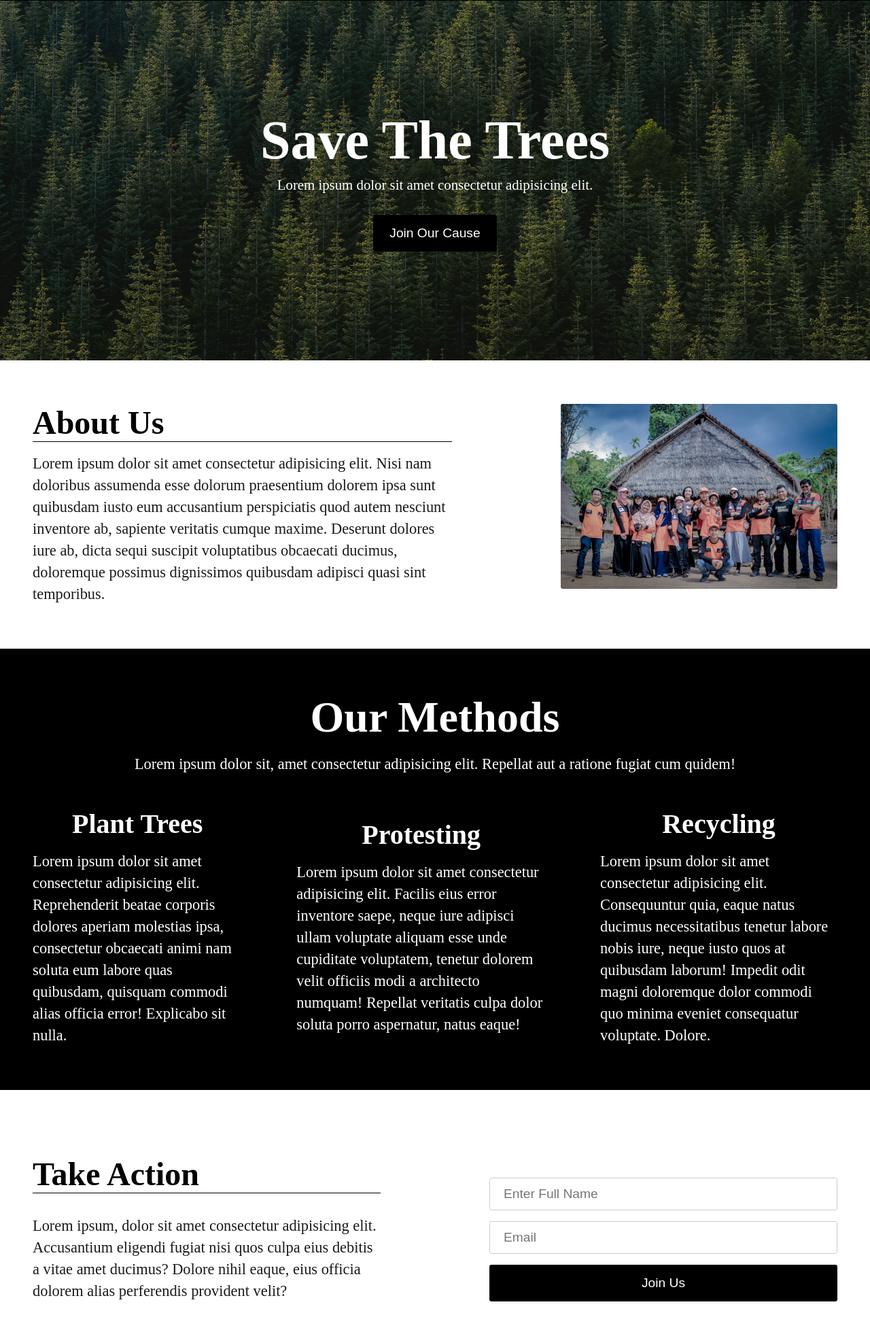
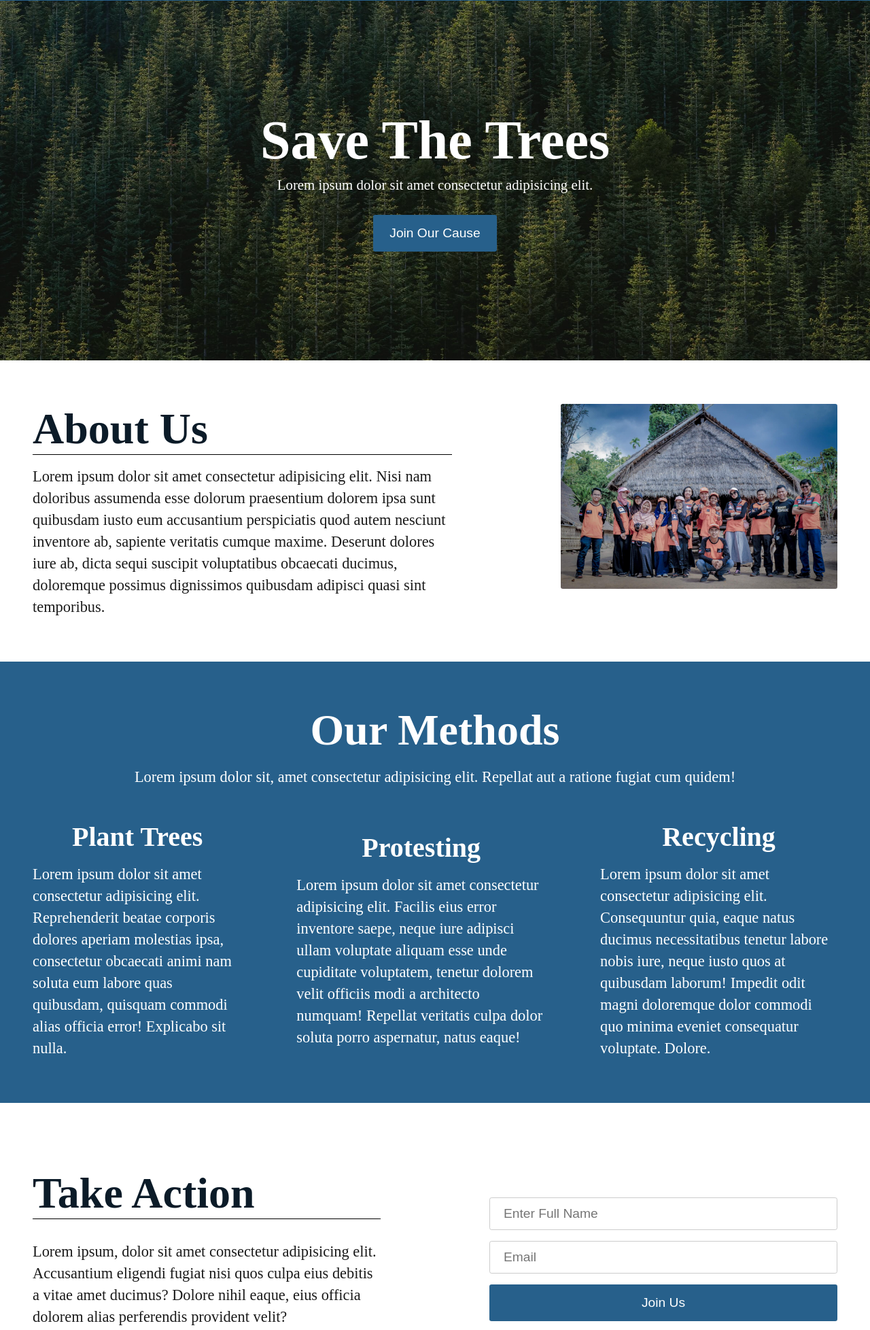
Before and after one commit to JoshuahBoardman/Save-the-trees, a plain HTML site: page index.html in a window 1280 px wide. Shown: the part 76-2032 px from the top of the page at 68% size. Drawn offline with Linux system fonts and the light colour scheme; a web font is replaced by a local one.

Commit message:
Cleaned up the CSS and finished the base styling.

```diff
--- a/style.css
+++ b/style.css
@@ -1,3 +1,8 @@
+:root {
+    --color-400: hsl(206, 56%, 35%);
+    --color-600: hsl(206, 56%, 10%);
+}
+
 /* Global styles*/
 
 *,
@@ -57,7 +62,7 @@ body {
 /* Header */
 
 header {
-    background-color: #000;
+    background-color: var(--color-400);
     width: 100%;
 }
 
@@ -273,6 +278,7 @@ header {
 
 .about-us-title {
     font-size: 2rem;
+    color: var(--color-600);
     margin-bottom: 1rem;
     border-bottom: .1rem solid #000;
 }
@@ -293,6 +299,10 @@ header {
     .about-us-section {
         padding: 2rem 2rem;
     }
+
+    .about-us-title {
+        font-size: 3rem;
+    }
 }
 
 @media (min-width: 992px) {
@@ -304,10 +314,6 @@ header {
         gap: 5rem;
         flex-direction: row;
         align-items: flex-start;
-    }
-
-    .about-us-title {
-        font-size: 3rem;
     }
 
     .about-us-img {
@@ -325,7 +331,7 @@ header {
     }
 
     .about-us-title {
-        font-size: 3rem;
+        font-size: 4rem;
 
     }
 }
@@ -333,7 +339,7 @@ header {
 /* Our Methods */
 
 .our-methods-section {
-    background-color: #000;
+    background-color: var(--color-400);
     display: flex;
     justify-content: center;
     align-items: center;
@@ -375,16 +381,15 @@ header {
     .our-methods-section {
         padding: 2rem 2rem;
     }
+
+    .our-methods-title {
+        font-size: 3rem;
+    }
 }
 
 @media (min-width: 992px) {
     .our-methods-section {
         padding: 4rem 2rem;
-    }
-
-    .our-methods-title {
-        font-size: 3rem;
-
     }
 
     .card-title {
@@ -461,6 +466,7 @@ header {
 
 .take-action-title {
     font-size: 2rem;
+    color: var(--color-600);
     margin-bottom: 1rem;
     border-bottom: .1rem solid #000;
 }
@@ -524,6 +530,7 @@ header {
 
     .take-action-title {
         margin-bottom: 2rem;
+        font-size: 4rem;
     }
 
     .take-action-form {
@@ -539,7 +546,7 @@ font-size: 1.2rem;
 /* Footer */
 
 footer {
-    background-color: #000;
+    background-color: var(--color-600);
     color: #fff;
     display: flex;
     flex-direction: column;
@@ -632,7 +639,7 @@ footer {
     display: inline-block;
     text-align: center;
     text-decoration: none;
-    background-color: #000; /* Green */
+    background-color: var(--color-400);
     color: #fff;
     border: none;
     border-radius: .2rem;
```
